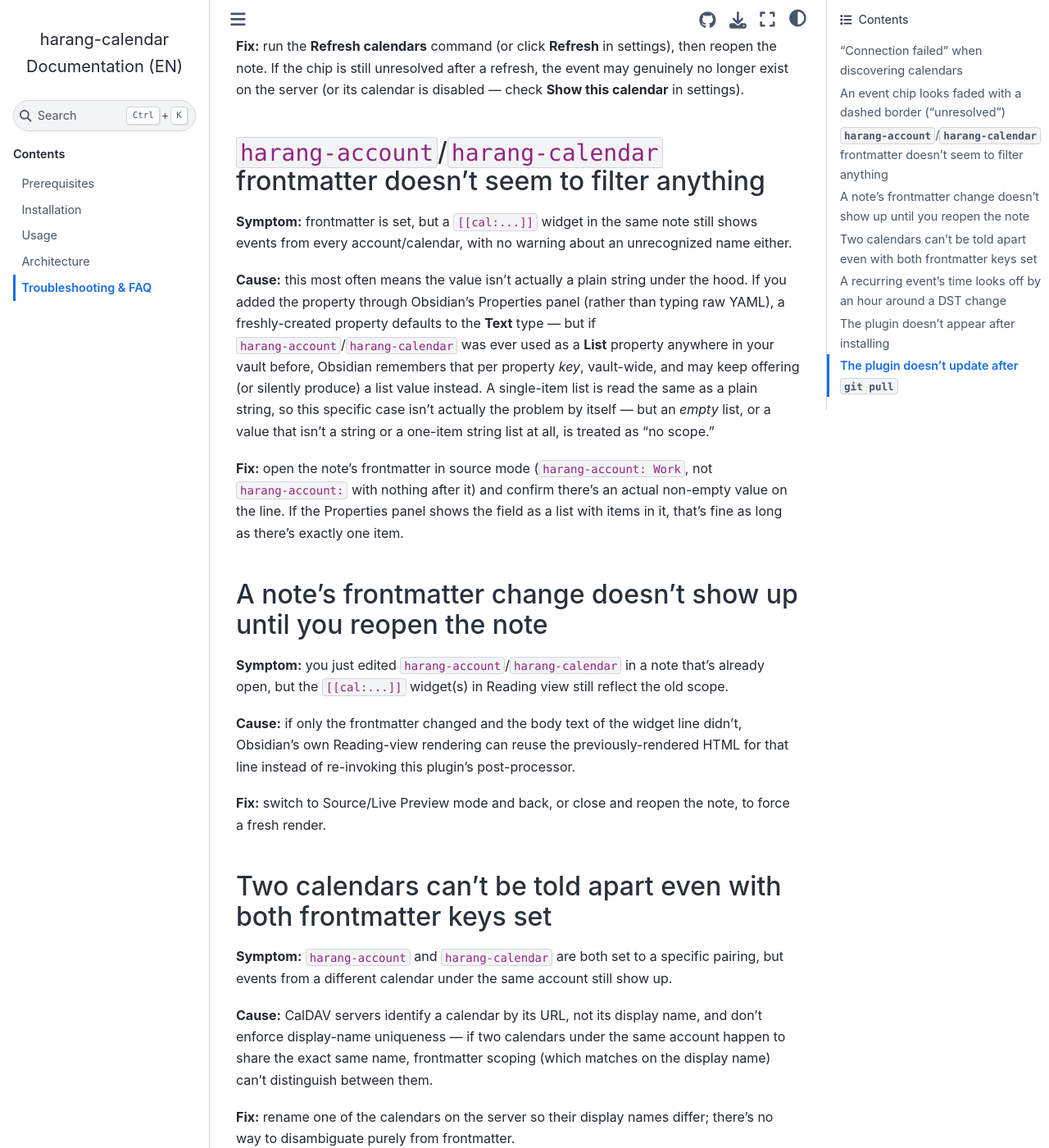
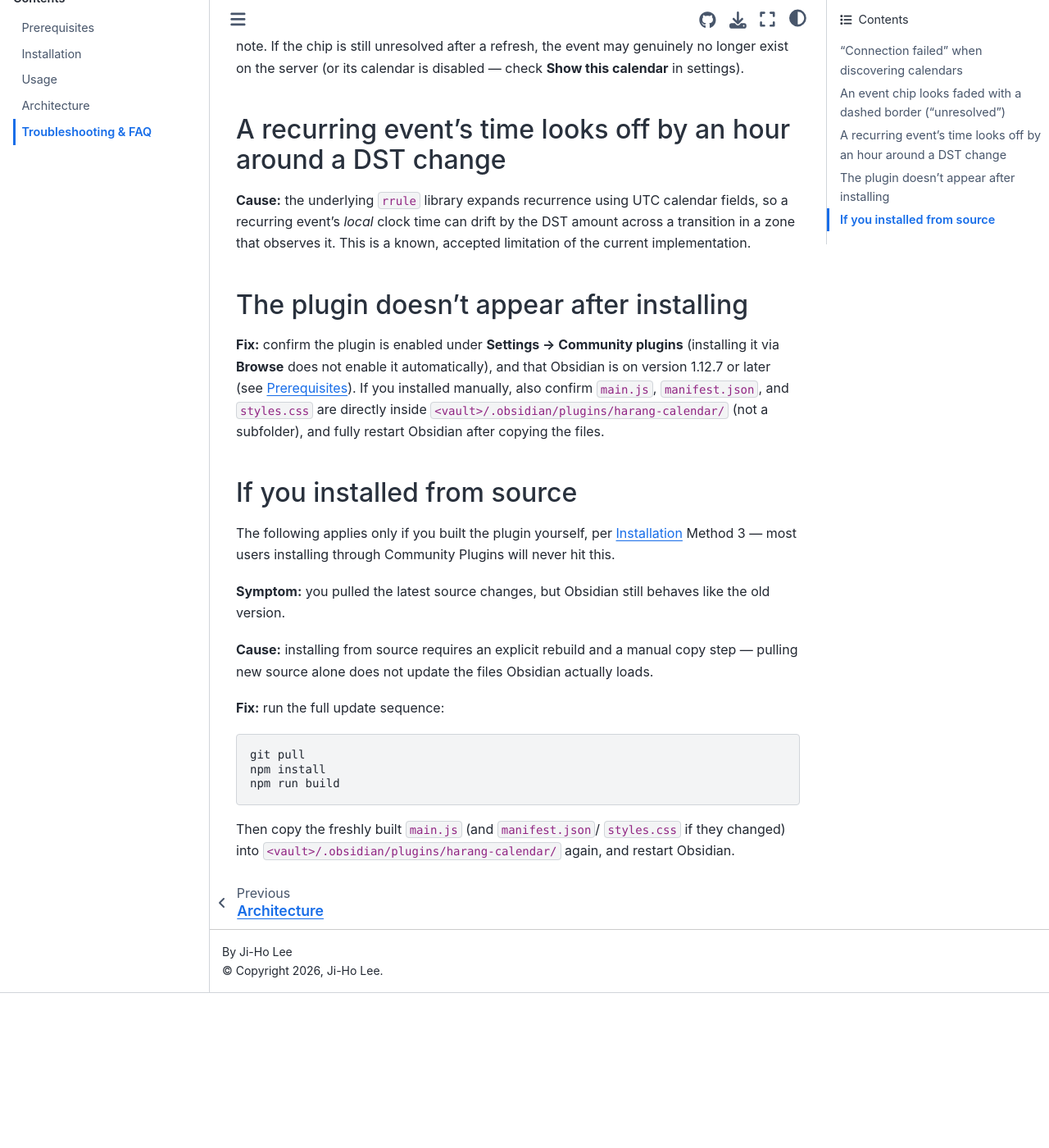
Before and after one commit to search5/harang-calendar, a Sphinx documentation site: the page built from docs/troubleshooting.rst, in a window 1280 px wide and 1400 px high, scrolled down 984 px. Shown: the whole window at 82% size. Built offline with Sphinx 7.4.7 and the Sphinx Book theme 1.1.4, drawn with Linux system fonts in a browser that asks for light colours; after the commit the page ends 2195 px from its top, so only the background shows below that; some of the changed text lies outside the part shown.

Commit message:
Rewrite README/docs to match current shipped behavior
README is now a user-facing quickstart only (dropped build/dev-process
content); installation leads with Obsidian's Community Plugins browser
now that the plugin is listed there. docs/ fixed to current {{hrcal:...}}
syntax throughout, dropped troubleshooting entries for the dormant
frontmatter-scoping feature, and removed stale ROADMAP.md/Google-CalDAV
references. Korean .po translations updated to match.

```diff
--- a/docs/prerequisites.rst
+++ b/docs/prerequisites.rst
@@ -12,8 +12,7 @@
 `RFC 4791 <https://www.rfc-editor.org/rfc/rfc4791>`_. The plugin only reads
 from this server; it never writes, so a read-only account is fine if your
 server supports one. Only Basic Auth is supported — a server that requires
-OAuth2 (Google Calendar's own CalDAV endpoint, for example) cannot be used
-directly.
+OAuth2 instead cannot be used directly.
 
 You will need:
 
--- a/docs/troubleshooting.rst
+++ b/docs/troubleshooting.rst
@@ -4,7 +4,7 @@
 "Connection failed" when discovering calendars
 -------------------------------------------------------------
 
-**Symptom:** clicking **Test connection & discover calendars** shows a
+**Symptom:** clicking **Test connection & discover** shows a
 "Harang calendar: Connection failed - ..." notice.
 
 **Cause:** most commonly one of:
@@ -14,8 +14,8 @@
 * The server doesn't support the standard CalDAV discovery chain
   (``current-user-principal`` → ``calendar-home-set``) and isn't pointed
   directly at a calendar collection either.
-* The server requires OAuth2 rather than Basic Auth (Google Calendar's own
-  CalDAV endpoint, for example) — only Basic Auth is supported.
+* The server requires OAuth2 rather than Basic Auth — only Basic Auth is
+  supported.
 
 **Fix:** double-check the credentials, and if discovery keeps failing, try
 pointing Server URL directly at a calendar collection URL instead of the
@@ -24,9 +24,9 @@
 An event chip looks faded with a dashed border ("unresolved")
 -------------------------------------------------------------
 
-**Symptom:** an ``[[event:...]]`` chip renders with reduced opacity and a
-dashed border instead of a normal filled chip, and clicking it shows "This
-event could not be found. A refresh may be needed."
+**Symptom:** a ``{{hrcal:...:event:...}}`` chip renders with reduced
+opacity and a dashed border instead of a normal filled chip, and clicking it
+shows "This event could not be found. A refresh may be needed."
 
 **Cause:** the plugin could not find a matching event in its current
 cache. This happens when the referenced event was deleted from the server,
@@ -38,80 +38,31 @@
 refresh, the event may genuinely no longer exist on the server (or its
 calendar is disabled — check **Show this calendar** in settings).
 
-``harang-account``/``harang-calendar`` frontmatter doesn't seem to filter anything
------------------------------------------------------------------------------------------
-
-**Symptom:** frontmatter is set, but a ``[[cal:...]]`` widget in the same
-note still shows events from every account/calendar, with no warning about
-an unrecognized name either.
-
-**Cause:** this most often means the value isn't actually a plain string
-under the hood. If you added the property through Obsidian's Properties
-panel (rather than typing raw YAML), a freshly-created property defaults
-to the **Text** type — but if ``harang-account``/``harang-calendar`` was
-ever used as a **List** property anywhere in your vault before, Obsidian
-remembers that per property *key*, vault-wide, and may keep offering (or
-silently produce) a list value instead. A single-item list is read the
-same as a plain string, so this specific case isn't actually the problem
-by itself — but an *empty* list, or a value that isn't a string or a
-one-item string list at all, is treated as "no scope."
-
-**Fix:** open the note's frontmatter in source mode
-(``harang-account: Work``, not ``harang-account:`` with nothing after it)
-and confirm there's an actual non-empty value on the line. If the
-Properties panel shows the field as a list with items in it, that's fine
-as long as there's exactly one item.
-
-A note's frontmatter change doesn't show up until you reopen the note
--------------------------------------------------------------------------------
-
-**Symptom:** you just edited ``harang-account``/``harang-calendar`` in a
-note that's already open, but the ``[[cal:...]]`` widget(s) in Reading view
-still reflect the old scope.
-
-**Cause:** if only the frontmatter changed and the body text of the widget
-line didn't, Obsidian's own Reading-view rendering can reuse the
-previously-rendered HTML for that line instead of re-invoking this
-plugin's post-processor.
-
-**Fix:** switch to Source/Live Preview mode and back, or close and reopen
-the note, to force a fresh render.
-
-Two calendars can't be told apart even with both frontmatter keys set
--------------------------------------------------------------------------------
-
-**Symptom:** ``harang-account`` and ``harang-calendar`` are both set to a
-specific pairing, but events from a different calendar under the same
-account still show up.
-
-**Cause:** CalDAV servers identify a calendar by its URL, not its display
-name, and don't enforce display-name uniqueness — if two calendars under
-the same account happen to share the exact same name, frontmatter scoping
-(which matches on the display name) can't distinguish between them.
-
-**Fix:** rename one of the calendars on the server so their display names
-differ; there's no way to disambiguate purely from frontmatter.
-
 A recurring event's time looks off by an hour around a DST change
 -------------------------------------------------------------------------------
 
 **Cause:** the underlying ``rrule`` library expands recurrence using UTC
 calendar fields, so a recurring event's *local* clock time can drift by
 the DST amount across a transition in a zone that observes it. This is a
-known, accepted limitation — see the project's ``ROADMAP.md`` for details.
+known, accepted limitation of the current implementation.
 
 The plugin doesn't appear after installing
 ------------------------------------------------
 
-**Fix:** confirm ``main.js``, ``manifest.json``, and ``styles.css`` are
-directly inside ``<vault>/.obsidian/plugins/harang-calendar/`` (not a
-subfolder), that the plugin is enabled under
-**Settings → Community plugins**, and that Obsidian is on version 1.12.7 or
-later (see :doc:`prerequisites`). Fully restart Obsidian after installing
-or updating the files.
+**Fix:** confirm the plugin is enabled under **Settings → Community
+plugins** (installing it via **Browse** does not enable it automatically),
+and that Obsidian is on version 1.12.7 or later (see :doc:`prerequisites`).
+If you installed manually, also confirm ``main.js``, ``manifest.json``, and
+``styles.css`` are directly inside
+``<vault>/.obsidian/plugins/harang-calendar/`` (not a subfolder), and fully
+restart Obsidian after copying the files.
 
-The plugin doesn't update after ``git pull``
---------------------------------------------------
+If you installed from source
+-------------------------------------------------
+
+The following applies only if you built the plugin yourself, per
+:doc:`installation` Method 3 — most users installing through Community
+Plugins will never hit this.
 
 **Symptom:** you pulled the latest source changes, but Obsidian still
 behaves like the old version.
@@ -120,7 +71,7 @@
 manual copy step — pulling new source alone does not update the files
 Obsidian actually loads.
 
-**Fix:** run the full update sequence from :doc:`installation`, Method 2:
+**Fix:** run the full update sequence:
 
 .. code-block:: bash
 
```
Also changed, not shown: README.ko.md (+9 -22 lines), README.md (+9 -22 lines), docs/architecture.rst (+43 -34 lines), docs/installation.rst (+16 -7 lines), docs/usage.rst (+41 -36 lines), 5 other files.
